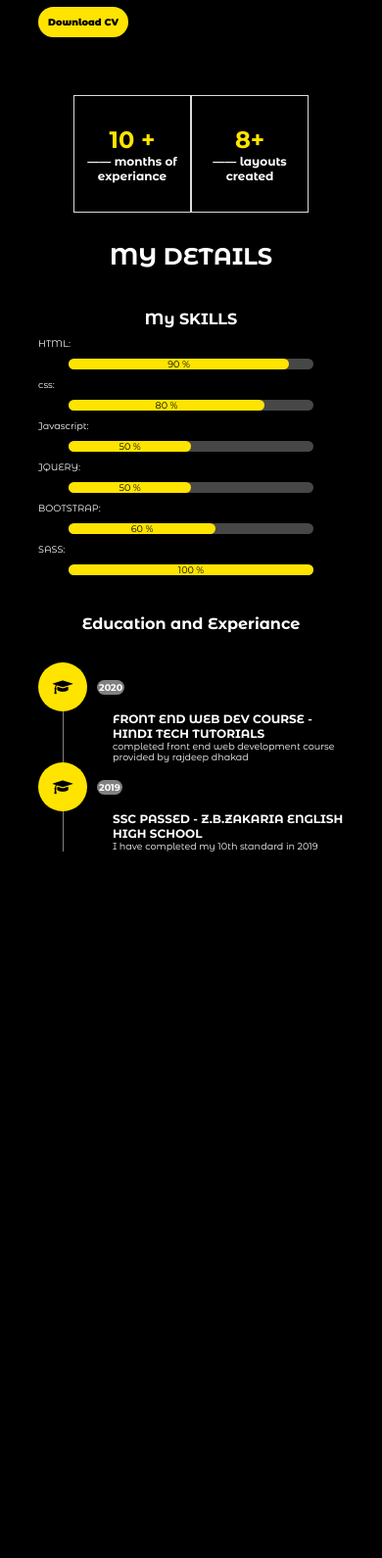
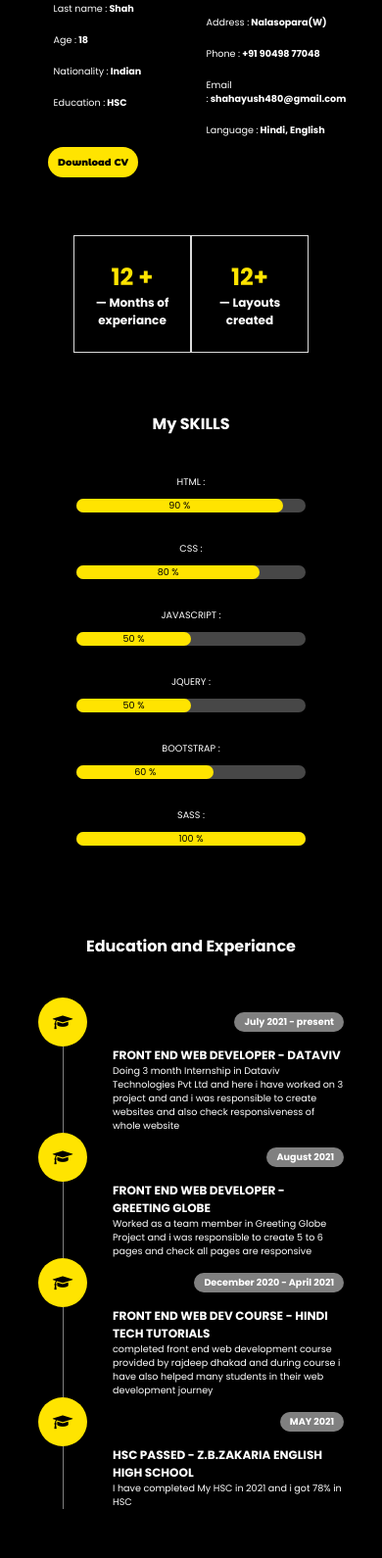
Before and after one commit to shahayush480/portfolio, a plain HTML site: page about.html in a window 390 px wide. Shown: the part 330-1920 px from the top of the page at 98% size. Before the commit the page ends 1249 px from the top, so only its background shows below. Drawn offline with nearby package versions, Linux system fonts and the light colour scheme; a script that the page names is missing.

Commit message:
design changes

```diff
--- a/about.html
+++ b/about.html
@@ -25,17 +25,17 @@
     <nav>
 
         <ul class="nav ">
-            <a href="index.html">
-                <li id="home" class=" flexbox center"> <span class="fa fa-home"> </span></li>
+            <a id="home" href="#">
+                <li class="active flexbox center"> <span class="fa fa-home"> </span></li>
             </a>
-            <a href="work.html">
-                <li id="portfolio" class="flexbox center"><span class="fa fa-pie-chart"> </span></li>
+            <a id="portfolio" href="work.html">
+                <li class="flexbox center"><span class="fa fa-pie-chart"> </span></li>
             </a>
-            <a href="#">
-                <li id="about" class=" active flexbox center"><span class="fa fa-user"> </span></li>
+            <a id="about" href="about.html">
+                <li class="flexbox center"><span class="fa fa-user"> </span></li>
             </a>
-            <a href="contact.html">
-                <li id="phone" class="flexbox center"><span class="fa fa-phone"> </span></li>
+            <a id="phone" href="contact.html">
+                <li class="flexbox center"><span class="fa fa-phone"> </span></li>
             </a>
         </ul>
     </nav>
@@ -71,20 +71,20 @@
             <div class=" details flexbox ">
                 <h2>Personal Infos</h2>
                 <div class="details1">
-                    <p>First Name:<b>&nbsp;Ayush</b></p>
-                    <p>Last name:<b>&nbsp;Shah</b></p>
-                    <p>age:<b>&nbsp;18</b> </p>
-                    <p>Nationality:<b>&nbsp;Indian</b></p>
-                    <p>education:<b>&nbsp;11th pass</b></p>
+                    <p>First Name :<b>&nbsp;Ayush</b></p>
+                    <p>Last name :<b>&nbsp;Shah</b></p>
+                    <p>Age :<b>&nbsp;18</b> </p>
+                    <p>Nationality :<b>&nbsp;Indian</b></p>
+                    <p>Education :<b>&nbsp;HSC </b></p>
                     <a href="img/cv.pdf"><button class="button">Download CV</button></a>
 
                 </div>
                 <div class="details2">
-                    <p>whatsapp:<b>&nbsp; +91 90498 77048</b></p>
-                    <p>address:<b>&nbsp;Nalasopara(w)</b></p>
-                    <p>phone:<b>&nbsp;+91 90498 77048</b></p>
-                    <p>email:<b>&nbsp;shahayush480@gmail.com</b></p>
-                    <p>language:<b>&nbsp;Hindi, English</b></p>
+                    <p>Whatsapp :<b>&nbsp; +91 90498 77048</b></p>
+                    <p>Address :<b>&nbsp;Nalasopara(W)</b></p>
+                    <p>Phone :<b>&nbsp;+91 90498 77048</b></p>
+                    <p>Email :<b>&nbsp;shahayush480@gmail.com</b></p>
+                    <p>Language :<b>&nbsp;Hindi, English</b></p>
 
                 </div>
 
@@ -93,73 +93,101 @@
         </div>
         <div class="exp flexbox center">
             <div class="years box flexbox center">
-                <h2><span >10</span> +</h2>
-                <h3>—— months of experiance </h3>
+                <h2><span>12</span> +</h2>
+                <h3>— Months of experiance </h3>
             </div>
             <div class="layouts box flexbox center ">
-                <h2><span >8</span>+</h2>
-                <h3>—— layouts created</h3>
+                <h2><span>12</span>+</h2>
+                <h3>— Layouts <br> created</h3>
             </div>
         </div>
     </section>
-    <section class="skills inner flexbox ">
-        <h2>MY DETAILS</h2>
+    <section class="skills inner  ">
         <section class="progress-bar ">
             <h3>My SKILLS</h3>
-            <p>HTML:</p>
+
+            <div class="flexbox">
+                <div class="progress-box">
+                    <div class="progress-inner">
+
+                        <p>HTML :</p>
                         <div id="progress">
 
                             <div id="html">
                                 <p><span class="counter">90</span> %</p>
                             </div>
                         </div>
-            <p>css:</p>
+                    </div>
+                    <div class="progress-inner">
+                        <p>css :</p>
                         <div id="progress">
 
                             <div id="css">
                                 <p><span class="counter">80</span> %</p>
                             </div>
                         </div>
-            <p>Javascript:</p>
+                    </div>
+                    <div class="progress-inner">
+                        <p>Javascript :</p>
                         <div id="progress">
                             <div id="js">
                                 <p><span class="counter">50</span> %</p>
                             </div>
                         </div>
-            <p>JQUERY:</p>
+                    </div>
+
+
+                </div>
+                <div class="progress-box">
+
+                    <div class="progress-inner">
+                        <p>JQUERY :</p>
                         <div id="progress">
                             <div id="jq">
                                 <p><span class="counter">50</span> %</p>
                             </div>
                         </div>
-            <p>BOOTSTRAP:</p>
+                    </div>
+                    <div class="progress-inner">
+                        <p>BOOTSTRAP :</p>
                         <div id="progress">
                             <div id="bst">
 
                                 <p><span class="counter">60</span> %</p>
                             </div>
                         </div>
-
-            <p>SASS:</p>
+                    </div>
+                    <div class="progress-inner">
+                        <p>SASS :</p>
                         <div id="progress">
                             <div id="sass">
                                 <p><span class="counter">100</span> %</p>
                             </div>
                         </div>
+                    </div>
+
+
+
+
+                </div>
+            </div>
 
         </section>
-        <section class="edu flexbox center">
         <h3>Education and Experiance</h3>
+        <section class="edu flexbox ">
+            <div class="edu-box">
+
                 <div class="rel ">
 
                     <p class="flexbox">
                         <i class="fa fa-mortar-board flexbox center"></i>
-                    <b>2020</b>
+                        <b>July 2021 - present</b>
                     </p>
 
                     <div class="borderl">
-                    <h4>FRONT END WEB DEV COURSE - HINDI TECH TUTORIALS</h4>
-                    <p>completed front end web development course provided by rajdeep dhakad</p>
+                        <h4>FRONT END WEB DEVELOPER - DATAVIV </h4>
+                        <p>Doing 3 month Internship in Dataviv Technologies Pvt Ltd and here i have worked on 3 project and and i was responsible to create websites and also check responsiveness of whole website
+                        </p>
 
                     </div>
 
@@ -168,17 +196,52 @@
                 <div class="rel">
                     <p class="flexbox">
                         <span class="fa fa-mortar-board flexbox center"></span>
-                    <b>2019</b>
+                        <b>August 2021</b>
                     </p>
 
                     <div class="borderl">
-                    <h4>SSC PASSED - Z.B.ZAKARIA ENGLISH HIGH SCHOOL</h4>
-                    <p>I have completed my 10th standard in 2019</p>
+                        <h4>FRONT END WEB DEVELOPER - GREETING GLOBE</h4>
+                        <p>Worked as a team member in Greeting Globe Project and i was responsible to create 5 to 6
+                            pages
+                            and check all pages are responsive </p>
 
                     </div>
 
 
 
+                </div>
+            </div>
+            <div class="edu-box">
+                <div class="rel ">
+
+                    <p class="flexbox">
+                        <i class="fa fa-mortar-board flexbox center"></i>
+                        <b>December 2020 - April 2021</b>
+                    </p>
+
+                    <div class="borderl">
+                        <h4>FRONT END WEB DEV COURSE - HINDI TECH TUTORIALS</h4>
+                        <p>completed front end web development course provided by rajdeep dhakad and during course i have also helped many students in their web development journey </p>
+
+                    </div>
+
+                </div>
+
+                <div class="rel">
+                    <p class="flexbox">
+                        <span class="fa fa-mortar-board flexbox center"></span>
+                        <b>MAY 2021</b>
+                    </p>
+
+                    <div class="borderl">
+                        <h4>HSC PASSED - Z.B.ZAKARIA ENGLISH HIGH SCHOOL</h4>
+                        <p>I have completed My HSC in 2021 and i got 78% in HSC </p>
+
+                    </div>
+
+
+
+                </div>
             </div>
         </section>
     </section>
--- a/css/style.css
+++ b/css/style.css
@@ -1,9 +1,14 @@
-
+@import url('https://fonts.googleapis.com/css2?family=Poppins:ital,wght@0,100;0,200;0,300;0,400;0,500;0,600;0,700;0,800;0,900;1,100;1,200;1,300;1,400;1,500;1,600;1,700;1,800;1,900&display=swap');
 
 *{
     margin: 0;
     padding: 0;
     box-sizing: border-box;
+    font-family: 'Poppins', sans-serif;
+}
+button{
+    font-family: 'Poppins', sans-serif;
+
 }
 html,body{
     height: 100%;
@@ -21,11 +26,11 @@ body{
     color: var(--stylecolor3);
     width: 100%;
     height: 100%;
-    font-family: 'Montserrat Alternates', sans-serif;
 }
 .flexbox{
     display: flex;
     flex-wrap: wrap;
+    justify-content: space-between;
 }
 .inner{
     max-width: 1800px;
@@ -81,7 +86,6 @@ body{
 nav a{
     text-decoration: none;
     color: var(--stylecolor3);
-
 }
 .nav {
     list-style-type: none;
@@ -103,6 +107,7 @@ nav a{
     width: 50px;
     height: 50px;
     color: var(--stylecolor2);
+    transition: .5s;
 
 
 }
@@ -121,7 +126,7 @@ nav a{
     color: var(--stylecolor2) !important;
 }
 
-.nav li:hover{
+.nav a:hover li{
     width: 180px;
     border-radius: 15px;
     background-color: var(--stylecolor);
@@ -131,31 +136,32 @@ nav a{
 li span{
     transition: .3s;
 }
-li:hover .fa{
+nav a:hover .fa{
     color:var(--stylecolor2);
     transform: rotate(360deg);
+
 }
 
-#home:hover:before{
+#home:hover li:before{
     content: "home" ;
     margin-right: 10px;
     color: var(--stylecolor2);
     font-size: 1.5rem;
 }
-#about:hover:before{
+#about:hover li:before{
     content: "about" ;
     margin-right: 10px;
     color: var(--stylecolor2);
     font-size: 1.5rem;
 }
-#portfolio:hover:before{
+#portfolio:hover li:before{
     content: "portfolio" ;
     margin-right: 10px;
     color: var(--stylecolor2);
     font-size: 1.5rem;
 }
 
-#phone:hover:before{
+#phone:hover li:before{
     content: "contact" ;
     margin-right: 10px;
     color: var(--stylecolor2);
@@ -243,7 +249,8 @@ li:hover .fa{
     margin-bottom: 50px;
     overflow: hidden;
     animation: visible 0.5s cubic-bezier(0.19,1,0.22,1) 3.5s both;
-
+    transition: .5s;
+    border-radius: 5px;
 }
 
 .img img{
@@ -295,16 +302,17 @@ li:hover .fa{
     padding: 10px;
     font-size: 1.2rem;
     transition:0.1s;
-    margin: 20px 0;
+    margin: 20px 10px;
     font-family: 'Montserrat Alternates', sans-serif;
     font-weight: 900;
+    transition: .5s ease-in-out;
+    cursor: pointer;
 }
 .button:hover{
     transform: scale(1.1);
+
 }
-.button:hover:after{
-    content: "→";
-}
+
 
 
 
@@ -350,9 +358,9 @@ li:hover .fa{
     color: var(--stylecolor);
 }
 .details p{
-    font-size: 1rem;
+    font-size: 1.2rem;
     width: 80%;
-    margin: 0 auto;
+    margin: 18px auto;
 }
 
 .details1{
@@ -392,6 +400,9 @@ li:hover .fa{
 .edu h3{
     margin: 20px;
 }
+.edu-box{
+    width: 45%;
+}
 
 /*my skills*/
 .skills{
@@ -412,6 +423,7 @@ li:hover .fa{
     font-size: 2rem;
     text-align: center;
     padding: 10px;
+    margin: 30px ;
 }
 .skills h4{
     font-size: 1.5rem;
@@ -420,12 +432,26 @@ li:hover .fa{
     font-size: 1.2rem;
 }
 .progress-bar{
-    width: 50%;
+    width: 100%;
     align-self: center;
+    margin: 50px 0;
 }
-
+.progress-bar>.flexbox{
+    justify-content: space-between;
+}
+.progress-inner{
+    display: flex;
+    align-items: center;
+    justify-content: space-between;
+    flex-wrap: wrap;
+    margin: 20px 0;
+}
+.progress-inner>p{
+    width: 22%;
+    text-transform: uppercase;
+}
 #progress{
-    width: 80%;
+    width: 75%;
     margin:10px auto;
     background-color: var(--stylecolor4);
     border-radius: 10px;
@@ -455,8 +481,12 @@ li:hover .fa{
 #sass{
     width: 100%;
 }
+
+.progress-box{
+    width: 47%;
+}
 .edu{
-    width: 50%;
+    width: 100%;
 
 }
 .edu .fa{
@@ -484,8 +514,8 @@ li:hover .fa{
 .rel b{
     margin-left: 10px;
     background-color: gray;
-    padding: 2px;
-    border-radius: 10px;
+    padding: 3px 10px ;
+    border-radius: 40px;
 }
 .borderl{
     border-left: 1px solid gray;
@@ -594,11 +624,13 @@ li:hover .fa{
     text-decoration: none;
 }
 .call h4,.call h3{
-    margin: 4px 0;
+    margin: 15px 0;
+    font-size: 1.3rem;
 }
 .call p{
+    font-size: 1.2rem;
     line-height: 1.4;
-    margin: 4px 0;
+    margin: 15px 0;
 }
 .social{
     margin-top: 20px;
@@ -614,6 +646,7 @@ li:hover .fa{
     border-radius: 100%;
     text-decoration: none;
     margin: 5px;
+    transition: .5s;
 }
 .social a:hover{
     background-color: var(--stylecolor);
@@ -624,7 +657,7 @@ li:hover .fa{
 .form input,textarea{
     border-radius: 5px;
     padding: 5px;
-    margin: 5px;
+    margin: 15px 0;
     background-color: #404040;
     color: var(--stylecolor3);
     border: 0;
@@ -640,9 +673,16 @@ li:hover .fa{
     width: 100%;
 }
 .form input{
-    width: 30%;
+    width: 48%;
+    padding: 10px;
 }
 
+.form input[type=email]{
+    width: 100%;
+}
+.form .flexbox{
+    justify-content: space-between;
+}
 
 @media(max-width:1500px){
     html{
@@ -657,7 +697,15 @@ li:hover .fa{
         width: 48%;
     }
 }
+@media (max-width:1110px) {
+    .progress-box,.edu-box{
+        width: 100%;
+    }
+    .progress-box .progress-inner{
+        margin-top: 0;
+    }
 
+}
 @media (max-width:800px){
     html{
         font-size: 10px;
@@ -767,6 +815,12 @@ li:hover .fa{
     }
 
 }
+@media (max-width:500px){
+    .progress-inner>p{
+        width: 100%;
+        text-align: center;
+    }
+}
 @media (max-width:300px){
     html{
         font-size: 5px;
```
Also changed, not shown: contact.html (+18 -15 lines), index.html (+9 -9 lines), work.html (+9 -9 lines), js/script.js (line endings or trailing spaces). Lines whose indentation alone changed are shown as unchanged.
